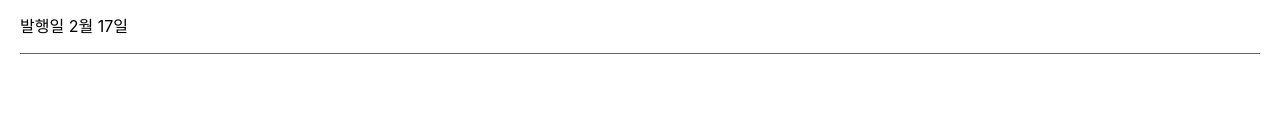
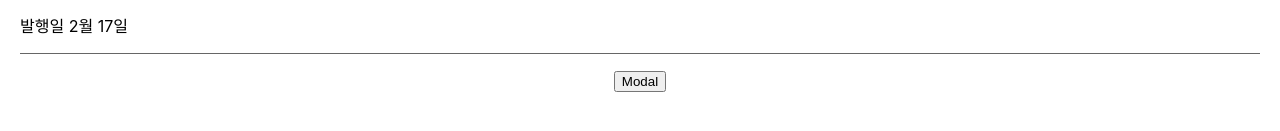
Before and after one commit to super2918/react-blog, a React (Create React App) app: page / in a window 1280 px wide. Shown: the part 511-642 px from the top of the page. Built offline with nearby package versions, Linux system fonts and the light colour scheme.

Commit message:
Add toggleModalButton and toggle function

```diff
--- a/src/App.js
+++ b/src/App.js
@@ -33,9 +33,9 @@ function App() {
     setTitle(sortData)
    }
 
-  //  const toggleModal = () => {
-  //  setOpenModal(!openModal);
-  //  }
+   const toggleModal = () => {
+   setOpenModal(!openModal);
+   }
 
   const showModal = () => {
     setOpenModal(true);
@@ -85,6 +85,10 @@ function App() {
         </li>
       </ul>
 
+      <div className="button-wrap">
+        <button type="button" onClick={ toggleModal }>Modal</button>
+      </div>
+
       {
         openModal === true ? <Modal handler={ closeModal }/> :  null
       }
```
Also changed, not shown: 1 other file (tests, documents, lock files or other folders).
